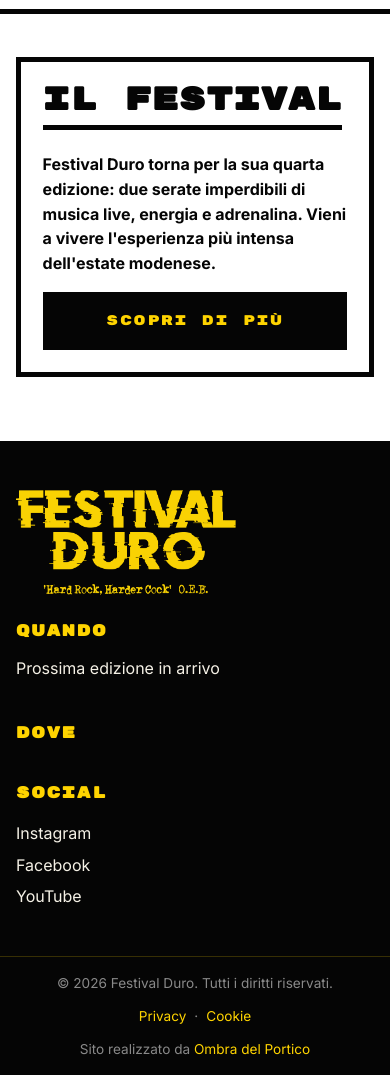
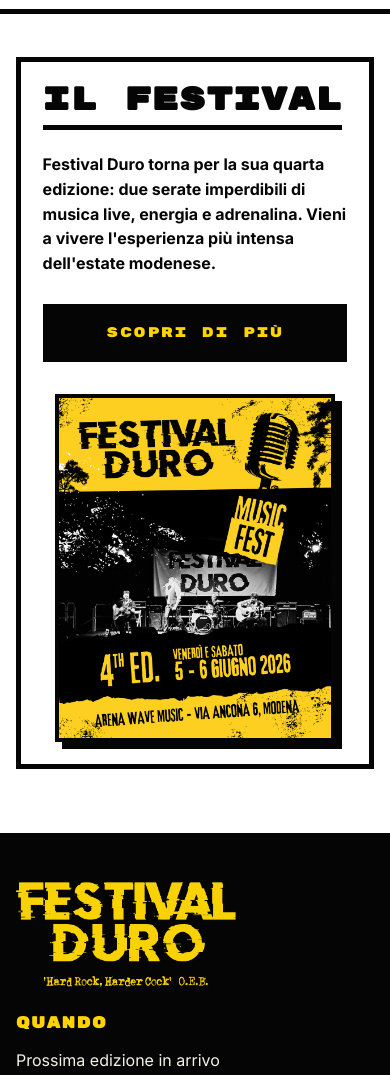
Before and after one commit to DrQuatermass/FestivalDuro, a Django app: page / in a window 390 px wide. Shown: the part 535-1610 px from the top of the page. Run offline with Django 5.2, Linux system fonts and the light colour scheme; data that the repository does not hold is empty.

Commit message:
Add proportionate festival poster panel

```diff
--- a/static/css/main.css
+++ b/static/css/main.css
@@ -437,11 +437,12 @@ h3 { font-size: clamp(1.15rem, 2.5vw, 1.6rem); }
 .festival-panel {
     position: relative;
     overflow: hidden;
-    min-height: clamp(420px, 46vw, 560px);
+    min-height: 0;
     display: grid;
-    grid-template-columns: minmax(0, .82fr) minmax(320px, 1.18fr);
+    grid-template-columns: minmax(0, .95fr) minmax(280px, .68fr);
     align-items: center;
-    padding: clamp(2rem, 5vw, 4rem);
+    gap: clamp(2rem, 5vw, 4rem);
+    padding: clamp(2rem, 5vw, 4.5rem);
     background: #fff;
     border: 5px solid var(--black);
 }
@@ -449,6 +450,30 @@ h3 { font-size: clamp(1.15rem, 2.5vw, 1.6rem); }
 .festival-panel > * {
     position: relative;
     z-index: 1;
+}
+
+.festival-panel__copy {
+    max-width: 620px;
+}
+
+.festival-panel__copy .btn {
+    margin-top: .75rem;
+}
+
+.festival-panel__media {
+    width: min(100%, 380px);
+    margin: 0;
+    justify-self: end;
+    background: var(--yellow);
+    border: 5px solid var(--black);
+    box-shadow: 14px 14px 0 var(--black);
+}
+
+.festival-panel__media img {
+    width: 100%;
+    aspect-ratio: 4 / 5;
+    height: auto;
+    object-fit: contain;
 }
 
 .divider { display: none !important; }
@@ -786,8 +811,17 @@ h3 { font-size: clamp(1.15rem, 2.5vw, 1.6rem); }
 
     .festival-panel {
         grid-template-columns: 1fr;
-        min-height: 0;
         background: #fff;
+    }
+
+    .festival-panel__copy {
+        max-width: none;
+    }
+
+    .festival-panel__media {
+        width: min(100%, 330px);
+        justify-self: center;
+        box-shadow: 9px 9px 0 var(--black);
     }
 
     .band-detail__grid,
@@ -840,6 +874,12 @@ h3 { font-size: clamp(1.15rem, 2.5vw, 1.6rem); }
         padding: 1.35rem;
     }
 
+    .festival-panel__media {
+        width: min(100%, 280px);
+        border-width: 4px;
+        box-shadow: 7px 7px 0 var(--black);
+    }
+
     .site-footer__bottom-inner {
         justify-content: center;
         text-align: center;
--- a/templates/core/home.html
+++ b/templates/core/home.html
@@ -75,7 +75,7 @@
 <section class="section section--festival">
     <div class="container">
         <div class="festival-panel">
-            <div>
+            <div class="festival-panel__copy">
                 <h2 class="section__title">Il Festival</h2>
                 <p class="section__lead">
                     Festival Duro torna per la sua quarta edizione: due serate imperdibili
@@ -84,6 +84,12 @@
                 </p>
                 <a href="{% url 'core:info' %}" class="btn">Scopri di pi&ugrave;</a>
             </div>
+            <figure class="festival-panel__media">
+                <img src="{% static 'img/locandina.png' %}"
+                     alt="Locandina Festival Duro 2026"
+                     width="960" height="1200"
+                     loading="lazy">
+            </figure>
         </div>
     </div>
 </section>
```
